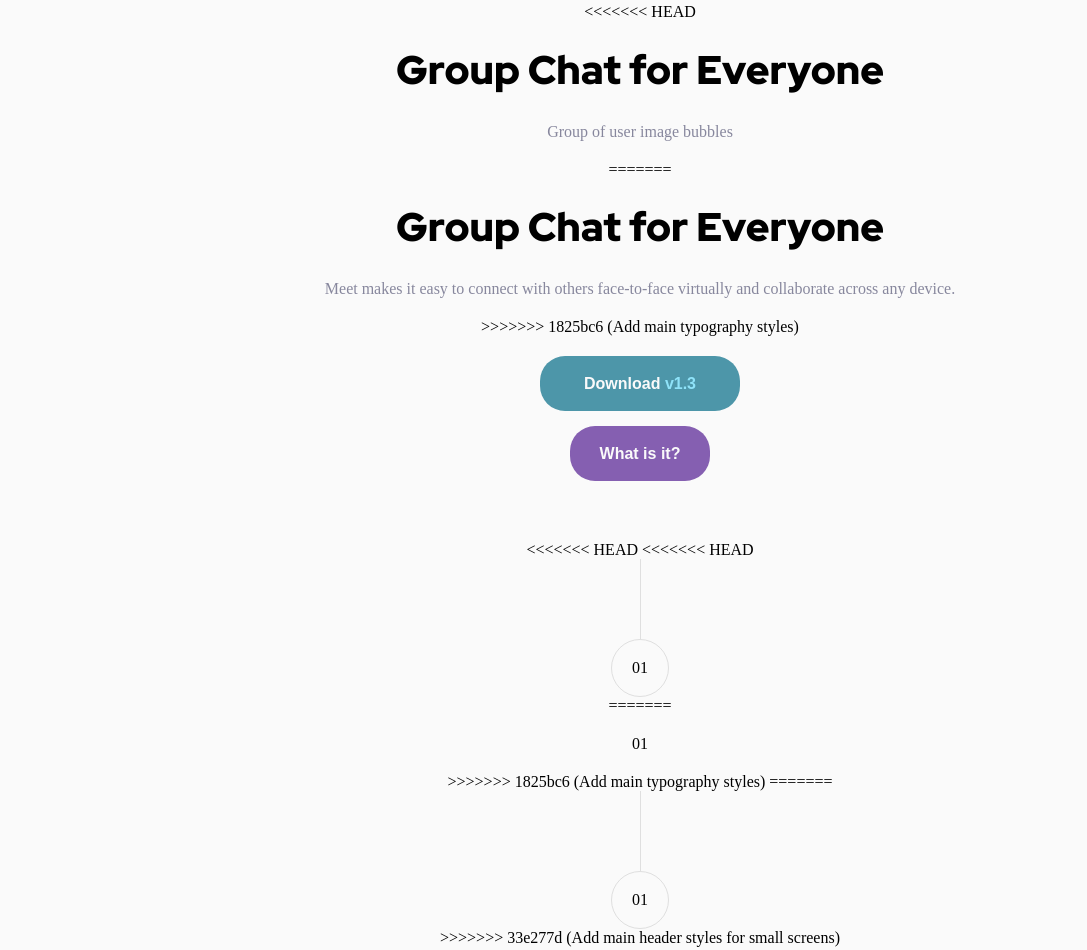
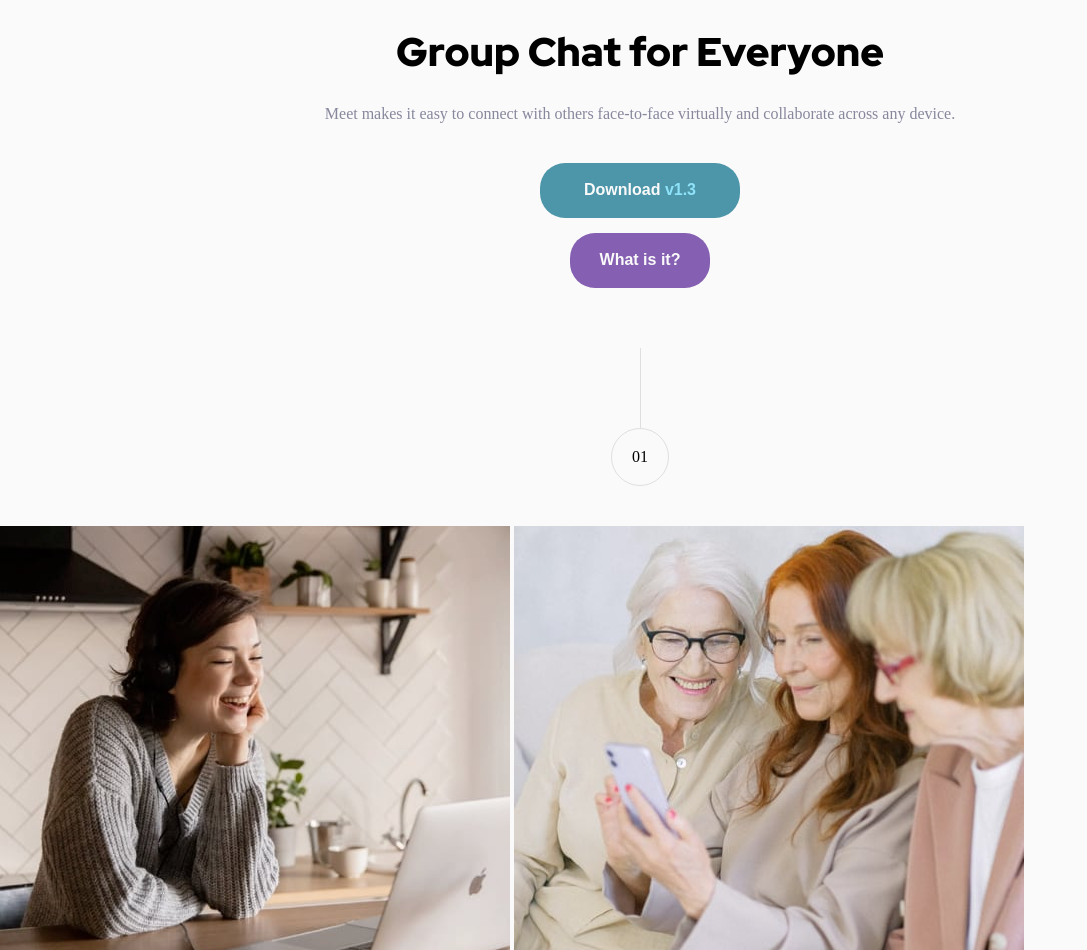
Before and after one commit to cehicm/meet-landing-page, a website: page index.html in a window 1280 px wide. Shown: the part 239-1189 px from the top of the page, without its empty margins (0-1087 px from the left). Drawn offline with Linux system fonts and the light colour scheme; a web font is replaced by a local one.

Commit message:
Fix errors and issues after merge

```diff
--- a/index.html
+++ b/index.html
@@ -18,18 +18,12 @@
 				<div class="image-bubble image-bubble__right"></div>
 			</div>
 
-<<<<<<< HEAD
-			<div class="header__text-content">
-				<h1 class="header__title">Group Chat for Everyone</h1>
-				<p class="header__text">Group of user image bubbles</p>
-=======
 			<div class="header__content">
 				<h1 class="header__title">Group Chat for Everyone</h1>
 				<p class="header__text">
 					Meet makes it easy to connect with others face-to-face virtually and
 					collaborate across any device.
 				</p>
->>>>>>> 1825bc6 (Add main typography styles)
 			</div>
 
 			<div class="header__buttons">
@@ -38,17 +32,8 @@
 			</div>
 
 			<div class="header__text-bubble">
-<<<<<<< HEAD
-<<<<<<< HEAD
 				<div class="bubble__line"></div>
 				<p class="bubble__number">01</p>
-=======
-				<p class="bubble-number">01</p>
->>>>>>> 1825bc6 (Add main typography styles)
-=======
-				<div class="bubble__line"></div>
-				<p class="bubble__number">01</p>
->>>>>>> 33e277d (Add main header styles for small screens)
 			</div>
 		</header>
 
@@ -82,12 +67,8 @@
 					</p>
 				</div>
 				<div class="hero__number-pin">
-<<<<<<< HEAD
 					<div class="bubble__line"></div>
 					<p class="bubble__number">02</p>
-=======
-					<p class="bubble-number">02</p>
->>>>>>> 1825bc6 (Add main typography styles)
 				</div>
 			</div>
 		</section>
--- a/src/sass/layout/_header.scss
+++ b/src/sass/layout/_header.scss
@@ -8,13 +8,6 @@
 	text-align: center;
 	margin: 40px 0;
 
-<<<<<<< HEAD
-=======
-	&__logo {
-		margin-bottom: 60px;
-	}
-
->>>>>>> 33e277d (Add main header styles for small screens)
 	&__image-bubble {
 		display: flex;
 	}
```
Also changed, not shown: dist/css/styles.css, dist/css/styles.min.css.
